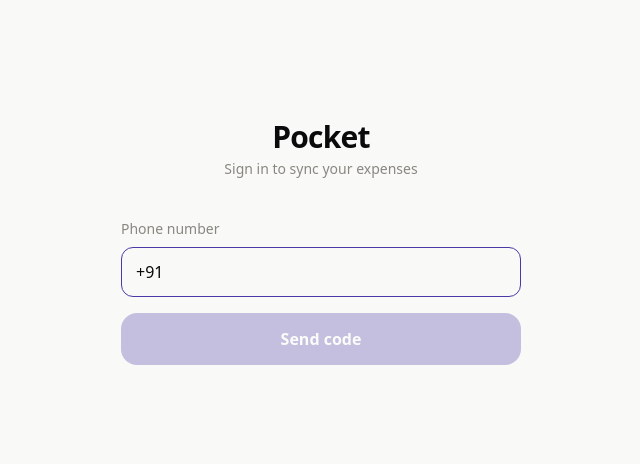
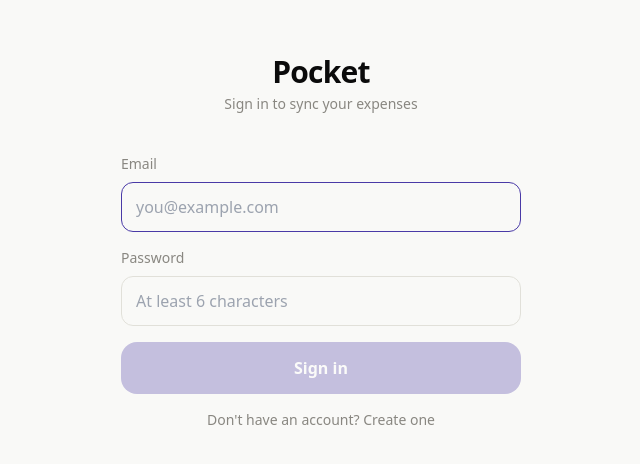
Before and after one commit to arnav029/Money-tracker, a React (Vite) app: page / in a window 1280 px wide. Shown: the part 158-622 px from the top of the page, without its empty margins (319-959 px from the left). Built offline with nearby package versions, Linux system fonts and the light colour scheme; no server answers.

Commit message:
Switch auth to email/password, add MSG91 send-sms-hook function for later part

```diff
--- a/src/App.tsx
+++ b/src/App.tsx
@@ -16,7 +16,7 @@
 import { pullRemoteExpenses, pushExpenseUpsert, pushExpenseDelete } from './sync'
 import Home from './components/Home'
 import AddExpense from './components/AddExpense'
-import PhoneSignIn from './components/PhoneSignIn'
+import EmailSignIn from './components/EmailSignIn'
 
 type View = 'home' | 'add'
 
@@ -134,7 +134,7 @@
   if (isSupabaseConfigured && !session) {
     return (
       <div className="min-h-dvh bg-surface-plane dark:bg-surface-darkplane">
-        <PhoneSignIn />
+        <EmailSignIn />
       </div>
     )
   }
@@ -149,7 +149,7 @@
           onSelectExpense={openEdit}
           viewedMonth={viewedMonth}
           onChangeMonth={setViewedMonth}
-          accountPhone={session?.user.phone ?? null}
+          accountEmail={session?.user.email ?? null}
           onSignOut={session ? handleSignOut : undefined}
           syncing={syncing}
         />
--- /dev/null
+++ b/src/components/EmailSignIn.tsx
@@ -0,0 +1,134 @@
+import { useState } from 'react'
+import { supabase } from '../lib/supabase'
+
+type Mode = 'signin' | 'signup'
+
+export default function EmailSignIn() {
+  const [mode, setMode] = useState<Mode>('signin')
+  const [email, setEmail] = useState('')
+  const [password, setPassword] = useState('')
+  const [busy, setBusy] = useState(false)
+  const [error, setError] = useState<string | null>(null)
+  const [confirmationSent, setConfirmationSent] = useState(false)
+
+  const canSubmit = email.trim().length > 3 && password.length >= 6 && !busy
+
+  async function submit() {
+    if (!supabase || !canSubmit) return
+    setBusy(true)
+    setError(null)
+
+    if (mode === 'signin') {
+      const { error: err } = await supabase.auth.signInWithPassword({
+        email: email.trim(),
+        password
+      })
+      setBusy(false)
+      if (err) setError(err.message)
+      // On success, the app's onAuthStateChange listener picks up the new session.
+      return
+    }
+
+    const { data, error: err } = await supabase.auth.signUp({
+      email: email.trim(),
+      password
+    })
+    setBusy(false)
+    if (err) {
+      setError(err.message)
+      return
+    }
+    if (!data.session) {
+      setConfirmationSent(true)
+    }
+  }
+
+  if (confirmationSent) {
+    return (
+      <div className="mx-auto flex min-h-dvh max-w-md flex-col items-center justify-center px-6 text-center">
+        <p className="text-3xl font-semibold tracking-tight">Check your email</p>
+        <p className="mt-2 text-sm text-ink-muted">
+          We sent a confirmation link to {email.trim()}. Confirm it, then sign in below.
+        </p>
+        <button
+          type="button"
+          onClick={() => {
+            setConfirmationSent(false)
+            setMode('signin')
+          }}
+          className="mt-6 w-full rounded-2xl bg-accent py-3.5 text-base font-semibold text-white dark:bg-accent-dark dark:text-surface-darkplane"
+        >
+          Back to sign in
+        </button>
+      </div>
+    )
+  }
+
+  return (
+    <div className="mx-auto flex min-h-dvh max-w-md flex-col justify-center px-6">
+      <div className="mb-10 text-center">
+        <p className="text-3xl font-semibold tracking-tight">Pocket</p>
+        <p className="mt-1 text-sm text-ink-muted">
+          {mode === 'signin' ? 'Sign in to sync your expenses' : 'Create an account to sync your expenses'}
+        </p>
+      </div>
+
+      <div className="space-y-4">
+        <div>
+          <label htmlFor="email" className="mb-2 block text-sm text-ink-muted">
+            Email
+          </label>
+          <input
+            id="email"
+            type="email"
+            inputMode="email"
+            autoComplete="email"
+            autoFocus
+            value={email}
+            onChange={(e) => setEmail(e.target.value)}
+            placeholder="you@example.com"
+            className="w-full rounded-xl border border-line bg-transparent px-3.5 py-3 text-base outline-none focus:border-accent dark:border-line-dark dark:focus:border-accent-dark"
+          />
+        </div>
+
+        <div>
+          <label htmlFor="password" className="mb-2 block text-sm text-ink-muted">
+            Password
+          </label>
+          <input
+            id="password"
+            type="password"
+            autoComplete={mode === 'signin' ? 'current-password' : 'new-password'}
+            value={password}
+            onChange={(e) => setPassword(e.target.value)}
+            onKeyDown={(e) => e.key === 'Enter' && submit()}
+            placeholder="At least 6 characters"
+            className="w-full rounded-xl border border-line bg-transparent px-3.5 py-3 text-base outline-none focus:border-accent dark:border-line-dark dark:focus:border-accent-dark"
+          />
+        </div>
+
+        {error && <p className="text-sm text-cat-8">{error}</p>}
+
+        <button
+          type="button"
+          onClick={submit}
+          disabled={!canSubmit}
+          className="w-full rounded-2xl bg-accent py-3.5 text-base font-semibold text-white transition-opacity disabled:opacity-30 dark:bg-accent-dark dark:text-surface-darkplane"
+        >
+          {busy ? 'Please wait…' : mode === 'signin' ? 'Sign in' : 'Create account'}
+        </button>
+
+        <button
+          type="button"
+          onClick={() => {
+            setMode((m) => (m === 'signin' ? 'signup' : 'signin'))
+            setError(null)
+          }}
+          className="w-full text-center text-sm text-ink-muted"
+        >
+          {mode === 'signin' ? "Don't have an account? Create one" : 'Already have an account? Sign in'}
+        </button>
+      </div>
+    </div>
+  )
+}
--- a/src/components/Home.tsx
+++ b/src/components/Home.tsx
@@ -10,7 +10,7 @@
   onSelectExpense: (expense: Expense) => void
   viewedMonth: Date
   onChangeMonth: (updater: (current: Date) => Date) => void
-  accountPhone?: string | null
+  accountEmail?: string | null
   onSignOut?: () => void
   syncing?: boolean
 }
@@ -22,7 +22,7 @@
   onSelectExpense,
   viewedMonth,
   onChangeMonth,
-  accountPhone,
+  accountEmail,
   onSignOut,
   syncing
 }: Props) {
@@ -37,9 +37,9 @@
 
   return (
     <div className="mx-auto max-w-md pb-28">
-      {accountPhone && (
+      {accountEmail && (
         <div className="flex items-center justify-between px-5 pt-4 text-xs text-ink-muted">
-          <span>{accountPhone}{syncing ? ' · syncing…' : ''}</span>
+          <span>{accountEmail}{syncing ? ' · syncing…' : ''}</span>
           {onSignOut && (
             <button type="button" onClick={onSignOut} className="text-ink-muted underline underline-offset-2">
               Sign out
--- a/src/components/PhoneSignIn.tsx
+++ /dev/null
@@ -1,134 +0,0 @@
-import { useState } from 'react'
-import { supabase } from '../lib/supabase'
-
-type Step = 'phone' | 'otp'
-
-function normalizePhone(raw: string): string {
-  return raw.replace(/[^\d+]/g, '')
-}
-
-export default function PhoneSignIn() {
-  const [step, setStep] = useState<Step>('phone')
-  const [phone, setPhone] = useState('+91 ')
-  const [code, setCode] = useState('')
-  const [busy, setBusy] = useState(false)
-  const [error, setError] = useState<string | null>(null)
-
-  const normalizedPhone = normalizePhone(phone)
-  const canSendCode = normalizedPhone.length >= 10 && normalizedPhone.startsWith('+') && !busy
-  const canVerify = code.trim().length >= 4 && !busy
-
-  async function sendCode() {
-    if (!supabase || !canSendCode) return
-    setBusy(true)
-    setError(null)
-    const { error: err } = await supabase.auth.signInWithOtp({ phone: normalizedPhone })
-    setBusy(false)
-    if (err) {
-      setError(err.message)
-      return
-    }
-    setStep('otp')
-  }
-
-  async function verifyCode() {
-    if (!supabase || !canVerify) return
-    setBusy(true)
-    setError(null)
-    const { error: err } = await supabase.auth.verifyOtp({
-      phone: normalizedPhone,
-      token: code.trim(),
-      type: 'sms'
-    })
-    setBusy(false)
-    if (err) {
-      setError(err.message)
-    }
-    // On success, the app's onAuthStateChange listener picks up the new session.
-  }
-
-  return (
-    <div className="mx-auto flex min-h-dvh max-w-md flex-col justify-center px-6">
-      <div className="mb-10 text-center">
-        <p className="text-3xl font-semibold tracking-tight">Pocket</p>
-        <p className="mt-1 text-sm text-ink-muted">Sign in to sync your expenses</p>
-      </div>
-
-      {step === 'phone' && (
-        <div className="space-y-4">
-          <div>
-            <label htmlFor="phone" className="mb-2 block text-sm text-ink-muted">
-              Phone number
-            </label>
-            <input
-              id="phone"
-              type="tel"
-              inputMode="tel"
-              autoFocus
-              value={phone}
-              onChange={(e) => setPhone(e.target.value)}
-              onKeyDown={(e) => e.key === 'Enter' && sendCode()}
-              placeholder="+91 98765 43210"
-              className="w-full rounded-xl border border-line bg-transparent px-3.5 py-3 text-base outline-none focus:border-accent dark:border-line-dark dark:focus:border-accent-dark"
-            />
-          </div>
-          {error && <p className="text-sm text-cat-8">{error}</p>}
-          <button
-            type="button"
-            onClick={sendCode}
-            disabled={!canSendCode}
-            className="w-full rounded-2xl bg-accent py-3.5 text-base font-semibold text-white transition-opacity disabled:opacity-30 dark:bg-accent-dark dark:text-surface-darkplane"
-          >
-            {busy ? 'Sending…' : 'Send code'}
-          </button>
-        </div>
-      )}
-
-      {step === 'otp' && (
-        <div className="space-y-4">
-          <div>
-            <label htmlFor="code" className="mb-2 block text-sm text-ink-muted">
-              Code sent to {normalizedPhone}
-            </label>
-            <input
-              id="code"
-              type="text"
-              inputMode="numeric"
-              autoFocus
-              value={code}
-              onChange={(e) => setCode(e.target.value)}
-              onKeyDown={(e) => e.key === 'Enter' && verifyCode()}
-              placeholder="123456"
-              className="tabular w-full rounded-xl border border-line bg-transparent px-3.5 py-3 text-center text-2xl tracking-[0.3em] outline-none focus:border-accent dark:border-line-dark dark:focus:border-accent-dark"
-            />
-          </div>
-          {error && <p className="text-sm text-cat-8">{error}</p>}
-          <button
-            type="button"
-            onClick={verifyCode}
-            disabled={!canVerify}
-            className="w-full rounded-2xl bg-accent py-3.5 text-base font-semibold text-white transition-opacity disabled:opacity-30 dark:bg-accent-dark dark:text-surface-darkplane"
-          >
-            {busy ? 'Verifying…' : 'Verify'}
-          </button>
-          <div className="flex justify-between text-sm">
-            <button
-              type="button"
-              onClick={() => {
-                setStep('phone')
-                setCode('')
-                setError(null)
-              }}
-              className="text-ink-muted"
-            >
-              Change number
-            </button>
-            <button type="button" onClick={sendCode} disabled={busy} className="text-accent dark:text-accent-dark">
-              Resend code
-            </button>
-          </div>
-        </div>
-      )}
-    </div>
-  )
-}
```
Also changed, not shown: 1 other file (tests, documents, lock files or other folders).
